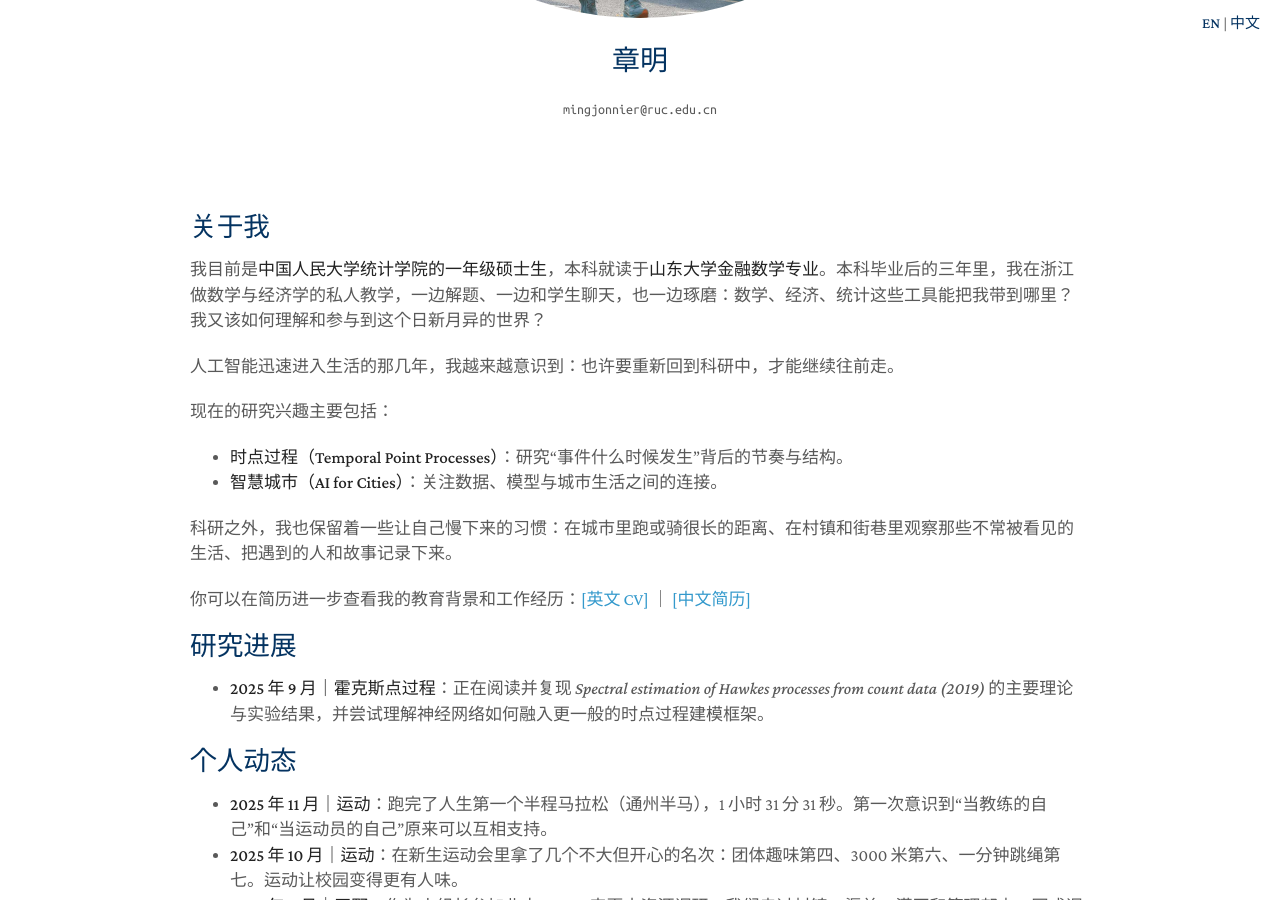
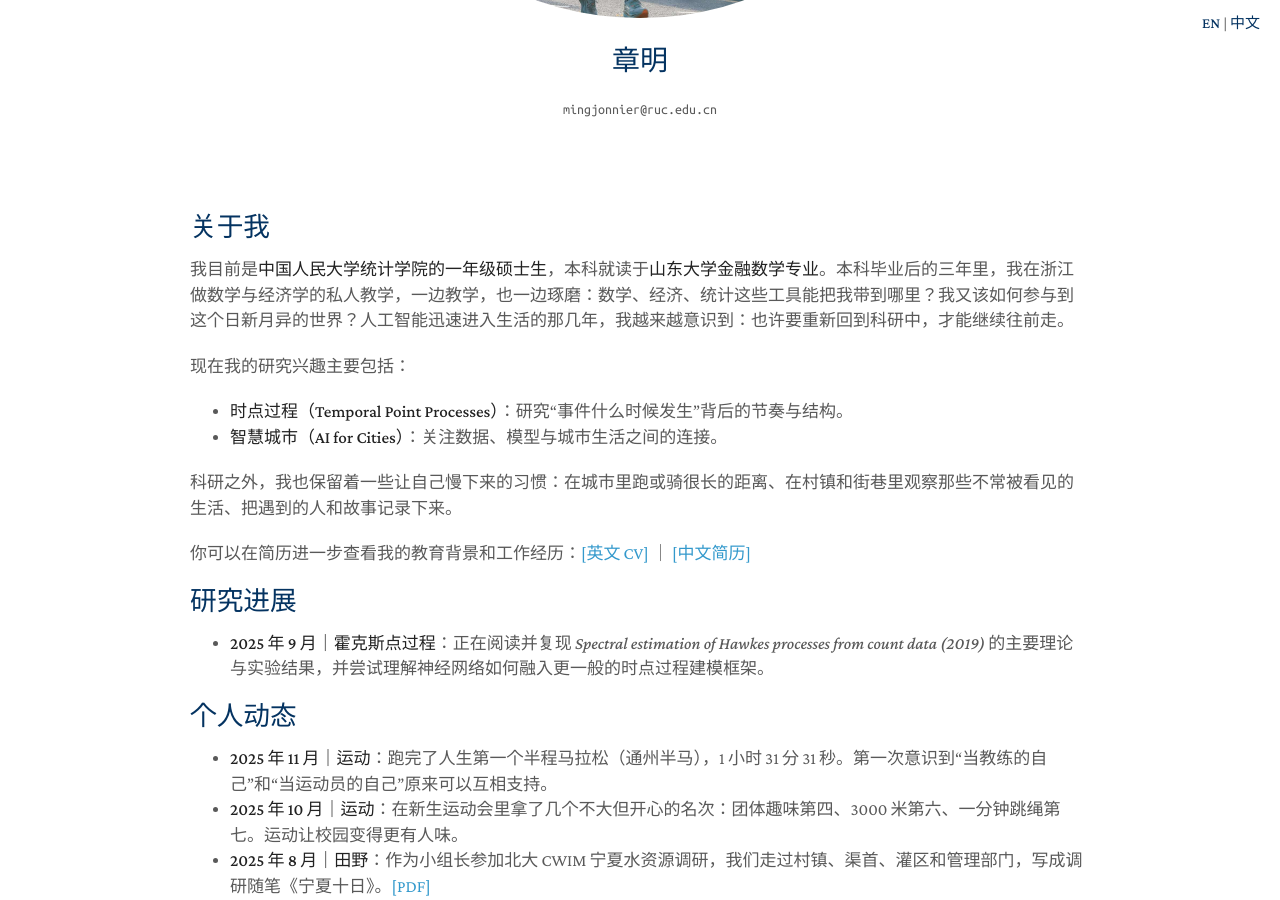
Before and after one commit to zhangming4153/zhangming4153.github.io, a Jekyll site: the page built from cn/index.md, in a window 1280 px wide and 900 px high, scrolled down 341 px. Built offline with Jekyll 4.4.1, drawn with Linux system fonts in a browser that asks for light colours; a style sheet for code colours, icons or effects is not loaded.

Commit message:
Update index.md

```diff
--- a/cn/index.md
+++ b/cn/index.md
@@ -3,27 +3,20 @@ layout: homepage
 permalink: /cn/
 title: 章明
 ---
+## 关于我
+我目前是**中国人民大学统计学院的一年级硕士生**，本科就读于**山东大学金融数学专业**。本科毕业后的三年里，我在浙江做数学与经济学的私人教学，一边教学，也一边琢磨：数学、经济、统计这些工具能把我带到哪里？我又该如何参与到这个日新月异的世界？人工智能迅速进入生活的那几年，我越来越意识到：也许要重新回到科研中，才能继续往前走。
 
-## 关于我
-我目前是**中国人民大学统计学院的一年级硕士生**，本科就读于**山东大学金融数学专业**。本科毕业后的三年里，我在浙江做数学与经济学的私人教学，一边解题、一边和学生聊天，也一边琢磨：数学、经济、统计这些工具能把我带到哪里？我又该如何理解和参与到这个日新月异的世界？
-
-人工智能迅速进入生活的那几年，我越来越意识到：也许要重新回到科研中，才能继续往前走。
-
-现在的研究兴趣主要包括：
+现在我的研究兴趣主要包括：
 - **时点过程（Temporal Point Processes）**：研究“事件什么时候发生”背后的节奏与结构。
 - **智慧城市（AI for Cities）**：关注数据、模型与城市生活之间的连接。
-
 
 科研之外，我也保留着一些让自己慢下来的习惯：在城市里跑或骑很长的距离、在村镇和街巷里观察那些不常被看见的生活、把遇到的人和故事记录下来。
 
 你可以在简历进一步查看我的教育背景和工作经历：[[英文 CV]](/assets/CV_MingZhang_en.pdf) ｜ [[中文简历]](/assets/CV_MingZhang_zh.pdf)
 
-
-
 ## 研究进展
 
 - **2025 年 9 月｜霍克斯点过程**：正在阅读并复现 _Spectral estimation of Hawkes processes from count data (2019)_ 的主要理论与实验结果，并尝试理解神经网络如何融入更一般的时点过程建模框架。
-
 
 ## 个人动态
 
```
